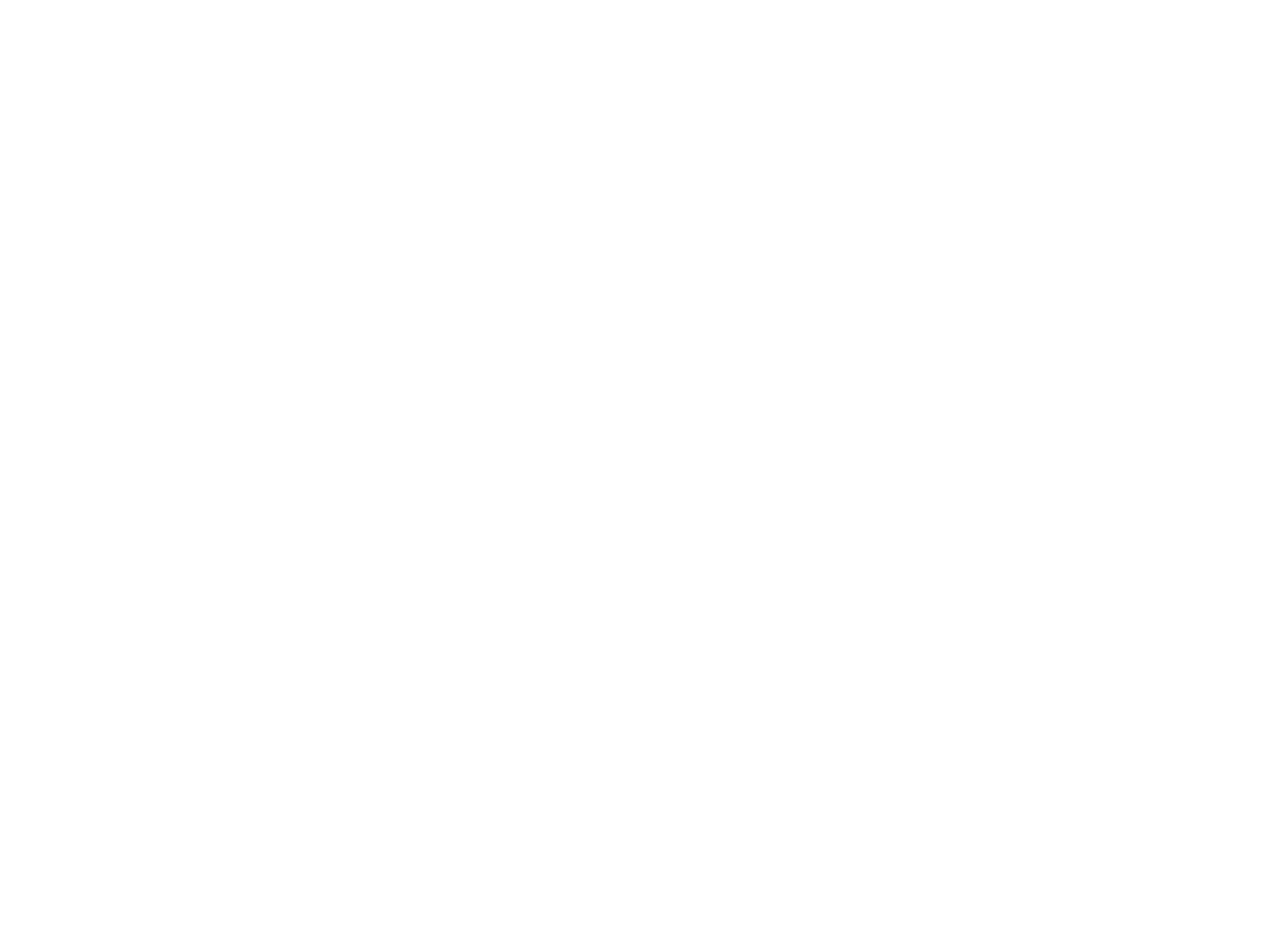
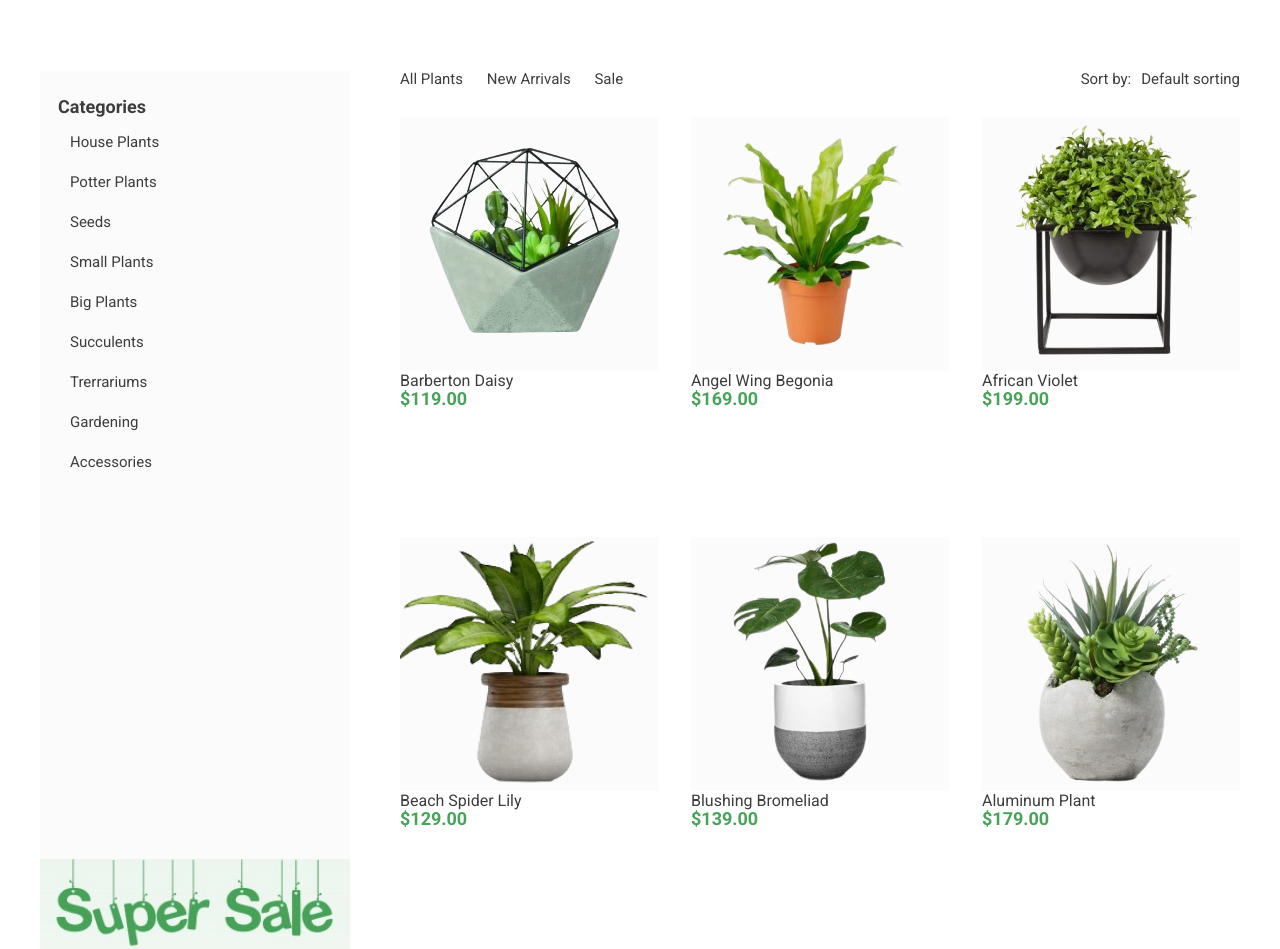
Before and after one commit to alurnana/float, a plain HTML site: page index.html in a window 1280 px wide. Shown: the top 949 px of the page. Before the commit the page ends 800 px from the top, so only its background shows below. Drawn offline with Linux system fonts and the light colour scheme.

Commit message:
sidebar+assortment

```diff
--- a/index.html
+++ b/index.html
@@ -3,10 +3,130 @@
 <head>
     <meta charset="UTF-8">
     <meta name="viewport" content="width=device-width, initial-scale=1.0">
+    <link rel="preconnect" href="https://fonts.googleapis.com">
+    <link rel="preconnect" href="https://fonts.gstatic.com" crossorigin>
+    <link href="https://fonts.googleapis.com/css2?family=Roboto:wght@400;700&display=swap" rel="stylesheet">
     <link rel="stylesheet" href="style.css">
     <title>Document</title>
 </head>
 <body>
+     <div class="wrapper clearfix">
+        <div class="sidebar">
+            <div class="categories">
+                <h3 class="categories-title">Categories</h3>
+                <ul>
+                    <li><a href="#">House Plants</a></li>
+                    <li><a href="#">Potter Plants</a></li>
+                    <li><a href="#">Seeds</a></li>
+                    <li><a href="#">Small Plants</a></li>
+                    <li><a href="#">Big Plants</a></li>
+                    <li><a href="#">Succulents</a></li>
+                    <li><a href="#">Trerrariums</a></li>
+                    <li><a href="#">Gardening</a></li>
+                    <li><a href="#">Accessories</a></li>
+                </ul>
+            </div>
+            <img src="./images/Super Sale Banner.jpg" width="310px" height="470px" class="sale" alt="sale banner">
+        </div>
+        <div class="assortment">
+            <div class="assort-nav clearfix">
+                <div class="nav-plants">
+                    <ul>
+                        <li><a href="">All Plants</a></li>
+                        <li><a href="">New Arrivals</a></li>
+                        <li><a href="">Sale</a></li>
+                    </ul>
+                </div>
+                <div class="nav-sort">
+                    <p>Sort by:</p>
+                    <a href="#">Default sorting</a>
+                </div>
+            </div>
 
+            <div class="assort-main">
+                <div class="card">
+                    <div class="card-wrapper">
+                        <img src="./images/Barberton_Daisy.png" alt="Barberton Daisy">
+                    </div>
+                    <div class="card-info">
+                        <a href="#">Barberton Daisy</a>
+                        <p>$119.00</p>
+                    </div>
+                </div>
+                <div class="card">
+                    <div class="card-wrapper">
+                        <img src="./images/Angel_Wing.png" alt="Angel Wing Begonia">
+                    </div>
+                    <div class="card-info">
+                        <a href="#">Angel Wing Begonia</a>
+                        <p>$169.00</p>
+                    </div>
+                </div>
+                <div class="card">
+                    <div class="card-wrapper">
+                        <img src="./images/African_Violet.png" alt="African Violet">
+                    </div>
+                    <div class="card-info">
+                        <a href="#">African Violet</a>
+                        <p>$199.00</p>
+                    </div>
+                </div>
+                <div class="card">
+                    <div class="card-wrapper">
+                        <img src="./images/Beach_Spider_Lily.png" width="250px" height="250px" alt="Beach Spider Lily">
+                    </div>
+                    <div class="card-info">
+                        <a href="#">Beach Spider Lily</a>
+                        <p>$129.00</p>
+                    </div>
+                </div>
+                <div class="card">
+                    <div class="card-wrapper">
+                        <img src="./images/Blushing_Bromeliad.png" alt="Blushing Bromeliad">
+                    </div>
+                    <div class="card-info">
+                        <a href="#">Blushing Bromeliad</a>
+                        <p>$139.00</p>
+                    </div>
+                </div>
+                <div class="card">
+                    <div class="card-wrapper">
+                        <img src="./images/Aluminum_Plant.png" alt="Aluminum Plant">
+                    </div>
+                    <div class="card-info">
+                        <a href="#">Aluminum Plant</a>
+                        <p>$179.00</p>
+                    </div>
+                </div>
+                <div class="card">
+                    <div class="card-wrapper">
+                        <img src="./images/Bird_s_Nest_Fern.png" alt="Bird's Nest Fern">
+                    </div>
+                    <div class="card-info">
+                        <a href="#">Bird's Nest Fern</a>
+                        <p>$99.00</p>
+                    </div>
+                </div>
+                <div class="card">
+                    <div class="card-wrapper">
+                        <img src="./images/Broadleaf_Lady_Palm.png" alt="Broadleaf Lady Palm">
+                    </div>
+                    <div class="card-info">
+                        <a href="#">Broadleaf Lady Palm</a>
+                        <p>$59.00</p>
+                    </div>
+                </div>
+                <div class="card">
+                    <div class="card-wrapper">
+                        <img src="./images/Chinese_Evergreen.png" alt="Chinese Evergreen">
+                    </div>
+                    <div class="card-info">
+                        <a href="#">Chinese Evergreen</a>
+                        <p>$39.00</p>
+                    </div>
+                </div>
+            </div>
+        </div>
+     </div>
 </body>
 </html>
--- a/style.css
+++ b/style.css
@@ -0,0 +1,148 @@
+* {
+    margin: 0;
+    padding: 0;
+    box-sizing: border-box;
+}
+
+body {
+    font-family: "Roboto", sans-serif;
+}
+
+a {
+    text-decoration: none;
+    color: inherit;
+}
+
+li {
+    list-style: none;
+}
+
+.wrapper {
+    margin: 0 auto;
+    padding-top: 71px;
+    width: 1200px;
+}
+
+.clearfix::after {
+    content: "";
+    display: block;
+    clear: both;
+}
+
+/* ---------------sidebar---------------- */
+
+.sidebar {
+    margin-right: 50px;
+    float: left;
+    width: 310px;
+    background-color: rgba(251, 251, 251, 1);
+}
+
+.categories {
+    margin-top: 14px;
+    margin-left: 18px;
+}
+
+.categories-title {
+    padding: 14px 0 7px;
+    font-size: 18px;
+    line-height: 16px;
+    color: rgba(61, 61, 61, 1);
+}
+
+.categories a {
+    margin-left: 12px;
+    color: rgba(61, 61, 61, 1);
+    font-size: 15px;
+    line-height: 40px;
+    font-weight: 400;
+}
+
+.categories a:hover {
+    font-weight: 700;
+    color: rgba(70, 163, 88, 1);
+}
+
+.sale {
+    margin-top: 377px;
+}
+
+/* ------------------assortment------------------ */
+.assortment {
+    float: right;
+    width: 840px;
+}
+
+.assort-nav {
+    margin-bottom: 30px;
+    font-size: 15px;
+    line-height: 16px;
+    color: rgba(61, 61, 61, 1);
+}
+
+.nav-plants {
+    float: left;
+}
+
+.nav-plants li {
+    display: inline;
+    margin-right: 20px;
+}
+
+.nav-plants a:hover {
+    color: rgba(70, 163, 88, 1);
+    font-weight: 700;
+    padding-bottom: 7px;
+    border-bottom: 2px solid rgba(70, 163, 88, 1);
+}
+
+.nav-plants li:last-child {
+    margin-right: 0;
+}
+
+.nav-sort {
+    float: right;
+    display: flex;
+}
+
+.nav-sort a {
+    margin-left: 10px;
+}
+
+.assort-main .card {
+    float: left;
+}
+
+.card {
+    /* outline: 1px solid black; */
+    width: 258px;
+    height: 350px;
+    margin-right: 33px;
+    margin-bottom: 70px;
+}
+
+.card:nth-child(3n) {
+    margin-right: 0;
+}
+
+.card-wrapper {
+    background-color: rgba(251, 251, 251, 1);
+}
+
+.card img {
+    /* width: 250px;
+    height: 250px; */
+}
+
+.card-info a {
+    font-size: 16px;
+    line-height: 16px;
+    color: rgba(61, 61, 61, 1);
+}
+
+.card-info p {
+    font-size: 18px;
+    line-height: 18px;
+    color: rgba(70, 163, 88, 1);
+    font-weight: 700;
+}
```
Also changed, not shown: images/African Violet.jpg (deleted), images/African_Violet.png (added), images/Aluminum Plant.jpg (deleted), images/Aluminum_Plant.png (added), images/Angel Wing Begonia.jpg (deleted), images/Angel_Wing.png (added), images/Barberton Daisy.jpg (deleted), images/Barberton_Daisy.png (added), images/Beach Spider Lily.jpg (deleted), images/Beach_Spider_Lily.png (added), images/Bird's Nest Fern.jpg (deleted), images/Bird_s_Nest_Fern.png (added), images/Blushing Bromeliad.jpg (deleted), images/Blushing_Bromeliad.png (added), 4 more files.
